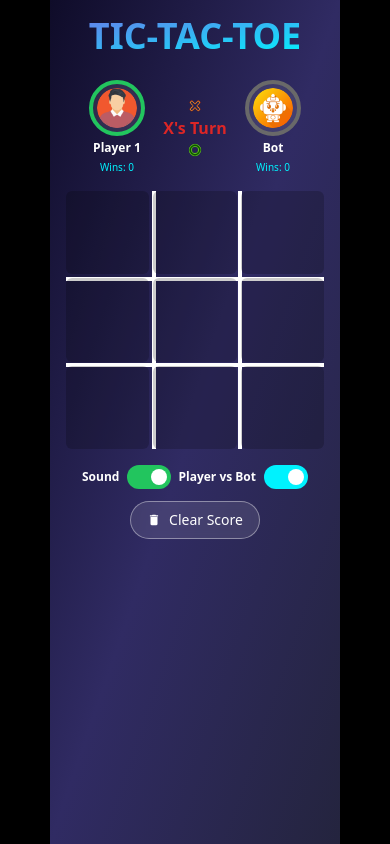
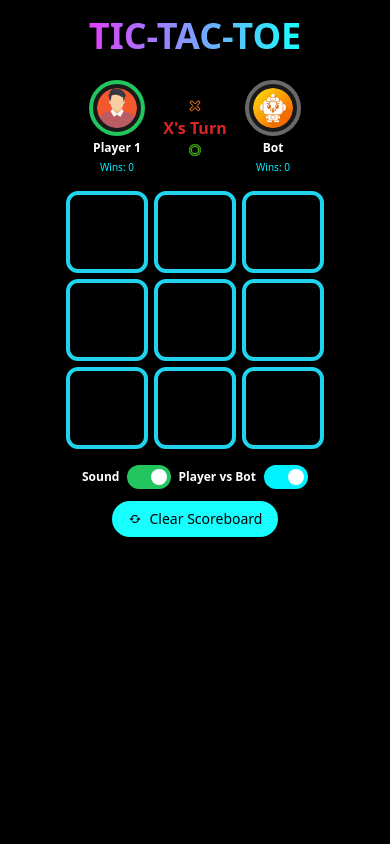
Before and after one commit to vivekfcode51/Tic-Tac-Toe, a React (Vite) app: page / in a window 390 px wide. Both pictures are taken after a click on the button "Easy (3x3)". Built offline with nearby package versions, Linux system fonts and the light colour scheme.

Commit message:
create responsive for all device

```diff
--- a/src/App.jsx
+++ b/src/App.jsx
@@ -8,7 +8,7 @@ function App() {
 
   return (
     <div
-      className="w-screen min-h-screen flex flex-col items-center justify-center bg-cover bg-center bg-no-repeat bg-black"
+      className="w-screen overflow-y-auto min-h-screen flex flex-col items-center justify-center bg-cover bg-center bg-no-repeat bg-black"
       // style={{ backgroundImage: `url(${bgImage})` }}
     >
       {!selectedLevel ? (
--- a/src/components/GameBoard.jsx
+++ b/src/components/GameBoard.jsx
@@ -7,6 +7,7 @@ import { MdDelete } from "react-icons/md";
 import { HiSpeakerWave, HiSpeakerXMark } from "react-icons/hi2";
 import Xicon from "../assets/xColorTic.png";
 import Oicon from "../assets/ticColor.png";
+import { BiRefresh } from "react-icons/bi";
 
 // const winningPositions = [
 //   [0, 1, 2],
@@ -104,7 +105,7 @@ const GameBoard = ({ selectedLevel }) => {
         if (winnerPlayer === "X") {
           console.log("Player 1 wins");
           setPlayer1Wins((prev) => prev + 1);
-        } else if (winnerPlayer === "O") {
+        } else if (winnerPlayer === "O") {setWinner
           console.log("Player 2 wins");
           setPlayer2Wins((prev) => prev + 1);
         }
@@ -165,8 +166,8 @@ const GameBoard = ({ selectedLevel }) => {
       : "grid-cols-3";
 
   return (
-    <div className="min-h-screen max-h-screen overflow-y-auto flex flex-col items-center bg-gradient-to-br from-[#0f0c29] via-[#302b63] to-[#24243e] px-4 pt-4 pb-2">
-      <h1 className="bg-gradient-to-br from-[#667eea] to-[#00f2fe] bg-clip-text text-transparent font-bold text-4xl sm:text-5xl mb-6 text-center">
+    <div className="min-h-screen max-h-screen flex flex-col items-center px-4 pt-4 pb-2">
+      <h1 className="bg-gradient-to-r from-[#E040FB] to-[#18FFFF] bg-clip-text text-transparent font-bold text-4xl sm:text-5xl mb-6 text-center">
         TIC-TAC-TOE
       </h1>
 
@@ -180,7 +181,7 @@ const GameBoard = ({ selectedLevel }) => {
 
       <div className={`relative w-full ${maxBoardWidth} aspect-square`}>
         {/* Grid Lines (Optional, can be removed if using box borders) */}
-        {[...Array(gridSize - 1)].map((_, i) => (
+        {/* {[...Array(gridSize - 1)].map((_, i) => (
           <React.Fragment key={i}>
             <div
               className="absolute left-0 w-full border-t-4 border-white pointer-events-none"
@@ -191,16 +192,16 @@ const GameBoard = ({ selectedLevel }) => {
               style={{ left: `${((i + 1) / gridSize) * 100}%` }}
             ></div>
           </React.Fragment>
-        ))}
+        ))} */}
 
         {/* Grid Boxes with border and gap */}
-        <div className={`grid w-full h-full gap-[4px] ${gridColsClass}`}>
+        <div className={`grid w-full h-full gap-[6px] ${gridColsClass}`}>
           {gameGrid.map((value, index) => (
             <div
               key={index}
               onClick={() => handleClick(index)}
               className={`relative cursor-pointer flex items-center justify-center
-              rounded-md bg-black/20 transition duration-200
+               border-4 border-cyan-400 rounded-xl transition duration-200
               ${
                 winner &&
                 winningPositions.some(
@@ -271,14 +272,14 @@ const GameBoard = ({ selectedLevel }) => {
         </div>
 
         {/* Bottom Row: Clear Score Button - Centered */}
-        <div className="w-full flex justify-center">
+        <div className="w-full flex justify-center pb-2">
           <button
             onClick={clearScore}
-            className="flex items-center gap-2 px-4 py-2 rounded-full border border-white/40 text-sm font-medium bg-white/10
-        hover:bg-white/20 text-white transition-all backdrop-blur-sm hover:text-[#00f2fe]"
+            className="flex items-center gap-2 px-4 py-2 rounded-full text-sm font-medium bg-[#18FFFF]
+            text-black transition-all backdrop-blur-sm"
           >
-            <MdDelete className="text-sm font-semibold" />
-            Clear Score
+            <BiRefresh className="text-sm font-semibold"/>
+            Clear Scoreboard
           </button>
         </div>
       </div>
```
